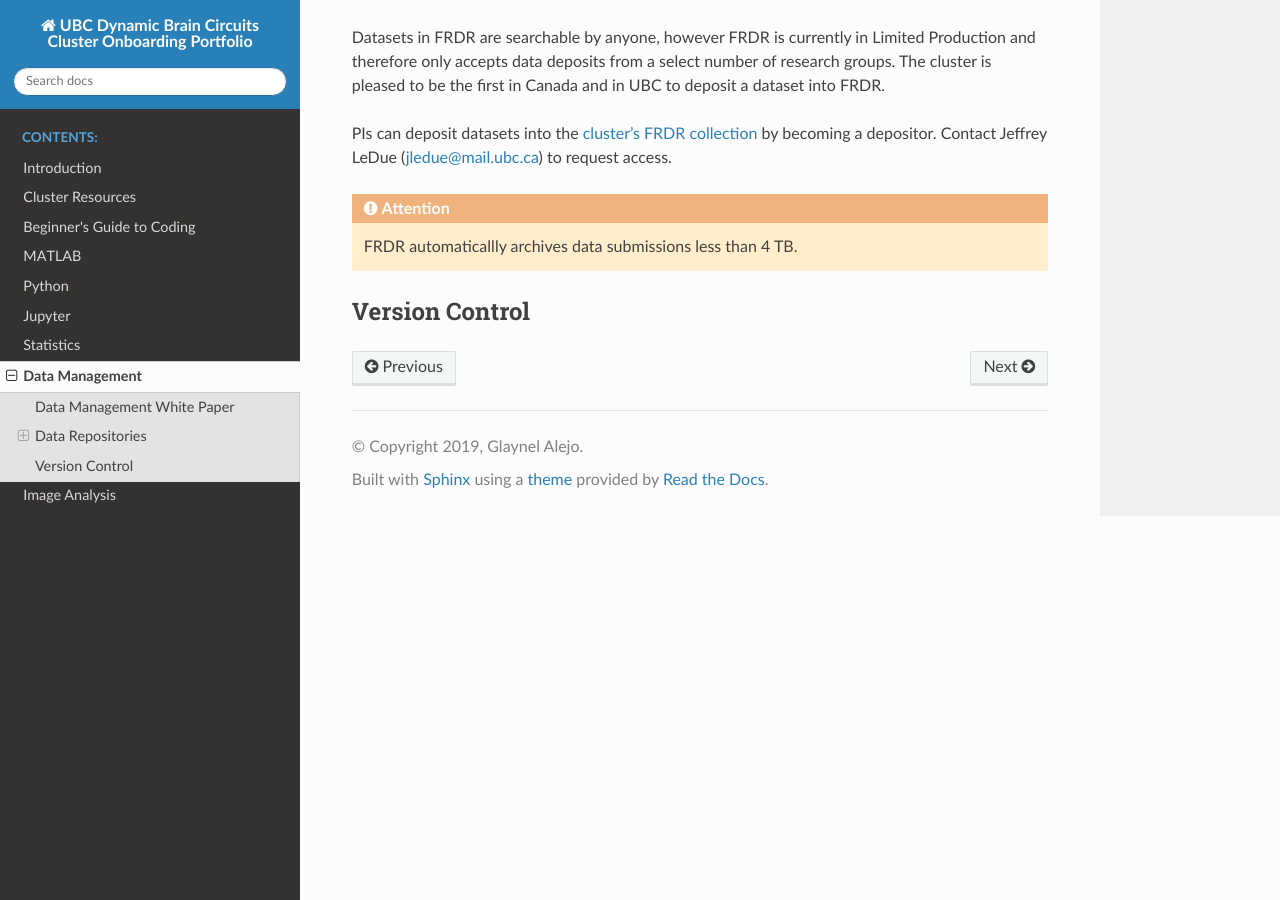
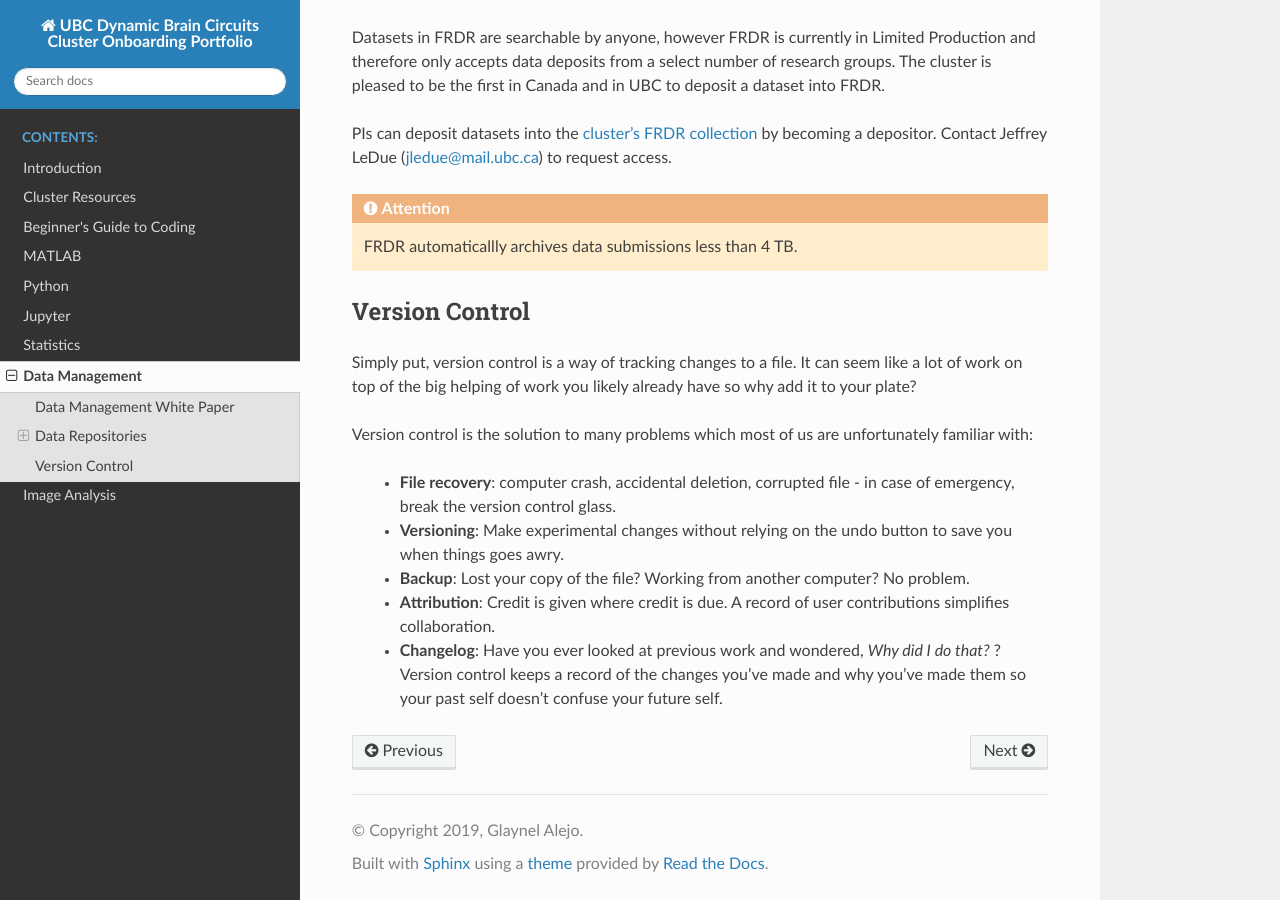
Before and after one commit to ubcbraincircuits/onboarding, a Sphinx documentation site: the page built from source/data.rst, in a window 1280 px wide and 900 px high, scrolled down 1131 px. Built offline with Sphinx 7.4.7 and the Read the Docs theme 2.0.0, drawn with Linux system fonts in a browser that asks for light colours.

Commit message:
Start VC section

```diff
--- a/source/data.rst
+++ b/source/data.rst
@@ -52,3 +52,19 @@ a depositor. Contact Jeffrey LeDue (jledue@mail.ubc.ca) to request access.
 ***************
 Version Control
 ***************
+
+Simply put, version control is a way of tracking changes to a file.
+It can seem like a lot of work on top of the big helping of work you likely already have
+so why add it to your plate?
+
+Version control is the solution to many problems which most of us are unfortunately familiar with:
+
+	- **File recovery**: computer crash, accidental deletion, corrupted file - in case of emergency, break the version control glass.
+
+	- **Versioning**: Make experimental changes without relying on the undo button to save you when things goes awry.
+
+	- **Backup**: Lost your copy of the file? Working from another computer? No problem.
+
+	- **Attribution**: Credit is given where credit is due. A record of user contributions simplifies collaboration.
+
+	- **Changelog**: Have you ever looked at previous work and wondered, *Why did I do that?* ? Version control keeps a record of the changes you've made and why you've made them so your past self doesn't confuse your future self.
```
